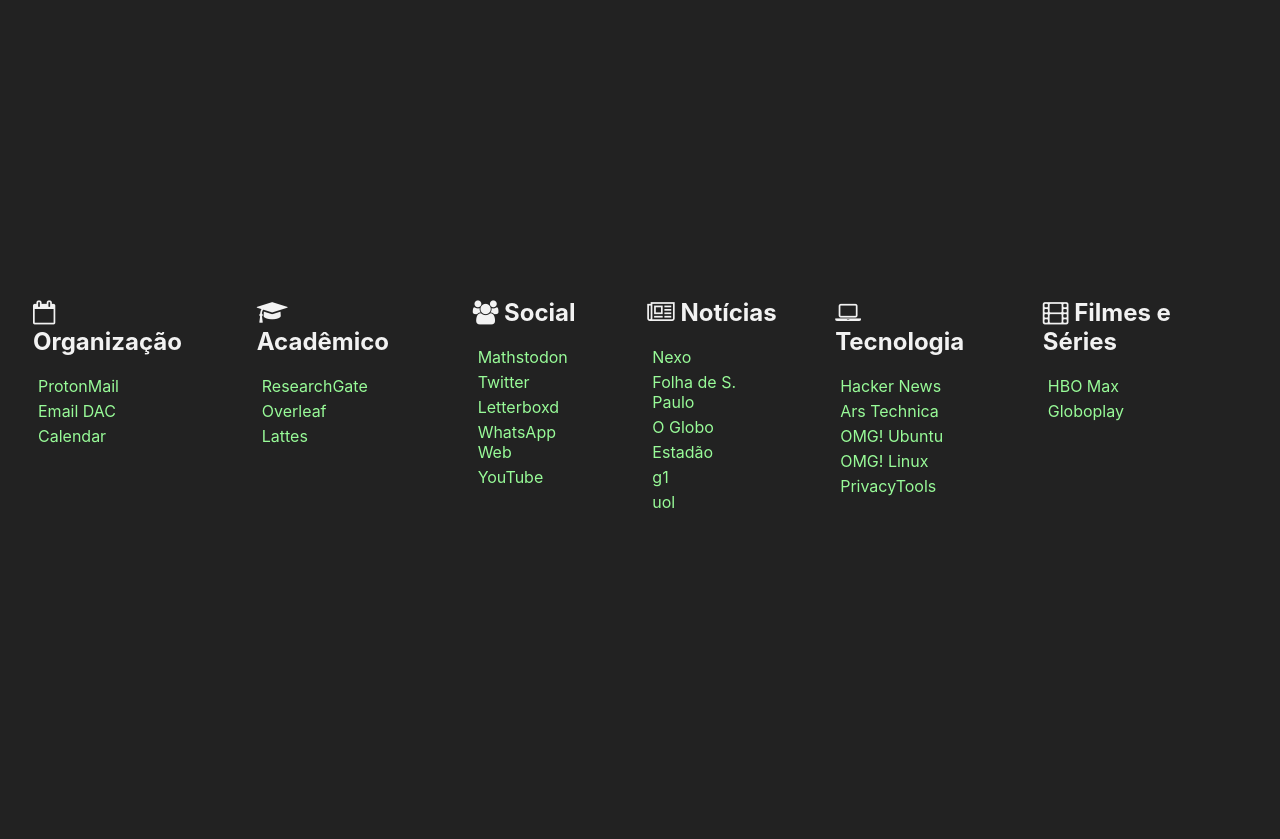
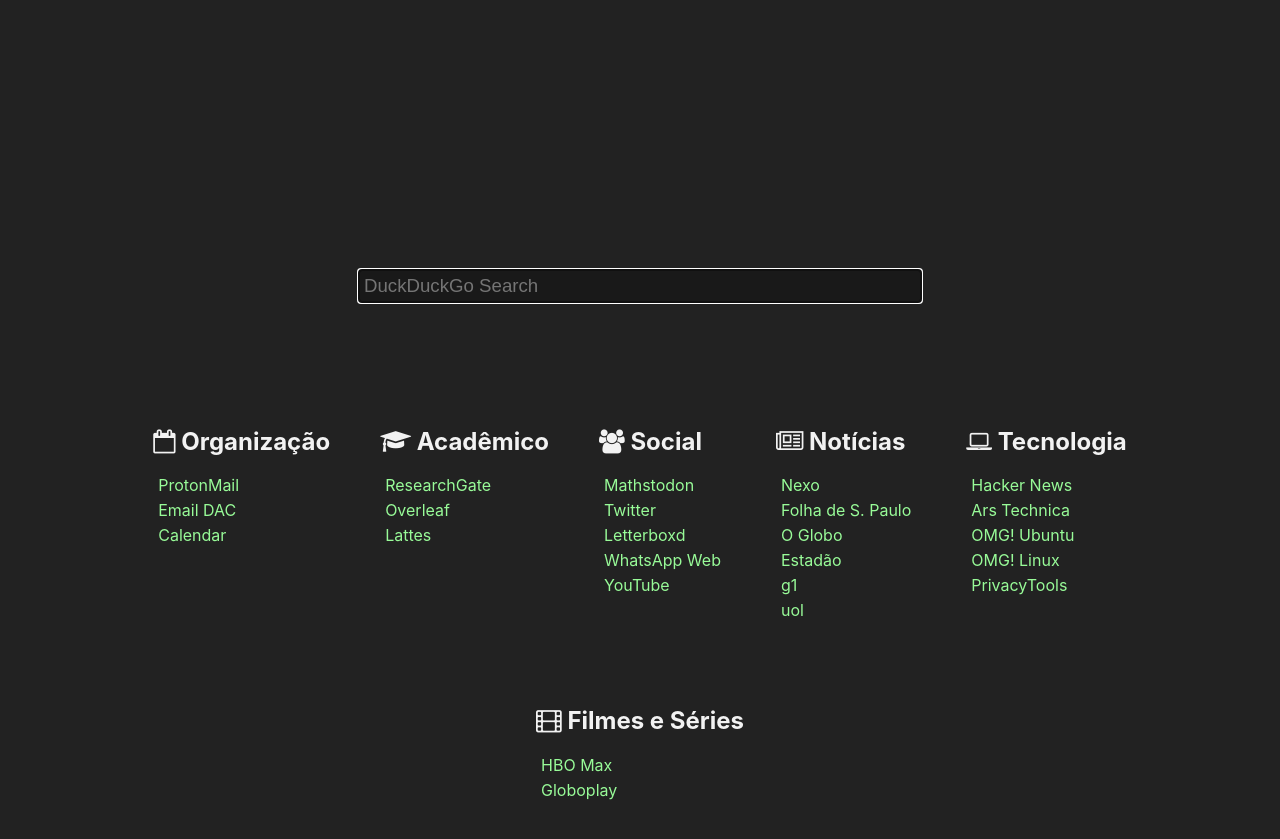
Before and after one commit to fabiom/fabiom.github.io, a Jekyll site: the page built from startpage.md, in a window 1280 px wide. Shown: the top 839 px of the page. Built offline with Jekyll 4.4.1, drawn with Linux system fonts in a browser that asks for light colours.

Commit message:
DDG search

```diff
--- a/_layouts/start.html
+++ b/_layouts/start.html
@@ -9,6 +9,10 @@
 <body>
 
 <div class="wrapper">
+
+<form class="searchbox" method="get" id="search" action="https://duckduckgo.com/">
+<input class="search" type="text" name="q" maxlength="300" placeholder="DuckDuckGo Search" autofocus/>
+</form>
 
 {% for category in site.data.start %}
 <div class="start-cat">
--- a/_sass/start.scss
+++ b/_sass/start.scss
@@ -7,7 +7,9 @@ body {
 .wrapper {
   max-width: 80em;
   display: flex;
-  margin: 20% auto 0;
+  margin: 15% auto 0;
+  justify-content: center;
+  flex-wrap: wrap;
 }
 
 a {
@@ -29,3 +31,18 @@ a {
     }
   }
 }
+
+.searchbox {
+  width: 100%;
+  padding: 5em;
+  .search {
+    display: block;
+    width: 50%;
+    margin: auto;
+    padding: 5px;
+    border: 0;
+    background: #191919;
+    color: #F2F2F2;
+    font-size: 14pt;
+  }
+}
```
